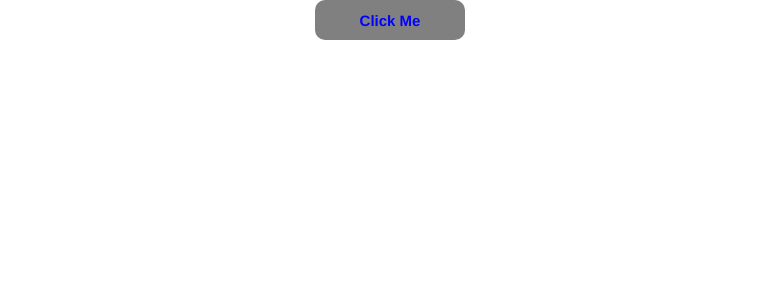
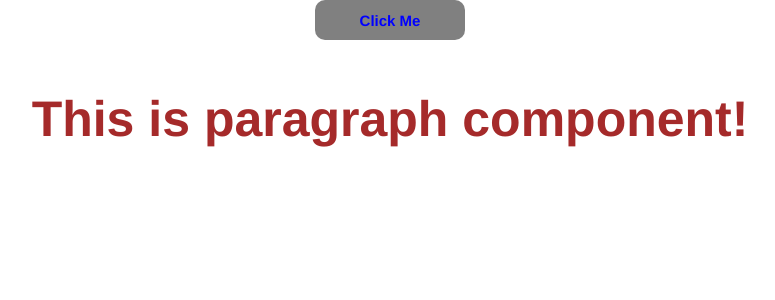
Before and after one commit to Zeeeforzain/Components, a React (Create React App) app: page / in a window 1280 px wide. Shown: the top 300 px of the page, without its empty margins (250-1025 px from the left). Built offline with nearby package versions, Linux system fonts and the light colour scheme.

Commit message:
Done with Paragraph Component

```diff
--- a/src/App.jsx
+++ b/src/App.jsx
@@ -1,5 +1,6 @@
 import "./App.css";
 import Button from "./Components/Button";
+import Paragraph from "./Components/Paragraph";
 
 function App() {
   return (
@@ -15,7 +16,13 @@ function App() {
       fontSize="15px"
       fontFamily="Helvetica"
       fontWeight="700"
-      hoverBackgroudColor='white'
+      />
+      <Paragraph
+      paragraphText="This is paragraph component!"
+      color="Brown"
+      fontSize="50px"
+      fontFamily="Helvetica"
+      fontWeight="700"
       />
     </div>
   );
--- a/src/Components/Button.js
+++ b/src/Components/Button.js
@@ -20,5 +20,11 @@ export default function Button(props) {
 }>
     {props.btnName}</button>
     </div>
+
   );
 }
+Button.defaultProps = {
+    btnName: 'Enter Button Name',
+    backgroundColor:'Whitesmoke',
+    color:'Black'
+}
--- a/src/Components/Paragraph.js
+++ b/src/Components/Paragraph.js
@@ -0,0 +1,29 @@
+import React from 'react';
+
+export default function Paragraph(props) {
+  return (
+    <div className='paragraph'>
+      <p
+      style={
+        {
+            backgroundColor: props.backgroundColor,
+            width: props.width,
+            color: props.color,
+            border: props.border,
+            borderRadius: props.borderRadius,
+            padding:props.padding,
+            height:props.height,
+            fontSize:props.fontSize,
+            fontFamily:props.fontFamily,
+            fontWeight:props.fontWeight,
+            cursor:props.cursor
+        }}
+      >
+        {props.paragraphText}</p>
+    </div>
+  );
+}
+Paragraph.defaultProps = {
+    paragraphText: 'Enter Text Here',
+    fontSize:'14px'
+}
```
Also changed, not shown: src/Components/Checkbox.js (+9 -0 lines), src/Components/Switch.js (+9 -0 lines), src/Components/TextField.js (+9 -0 lines).
